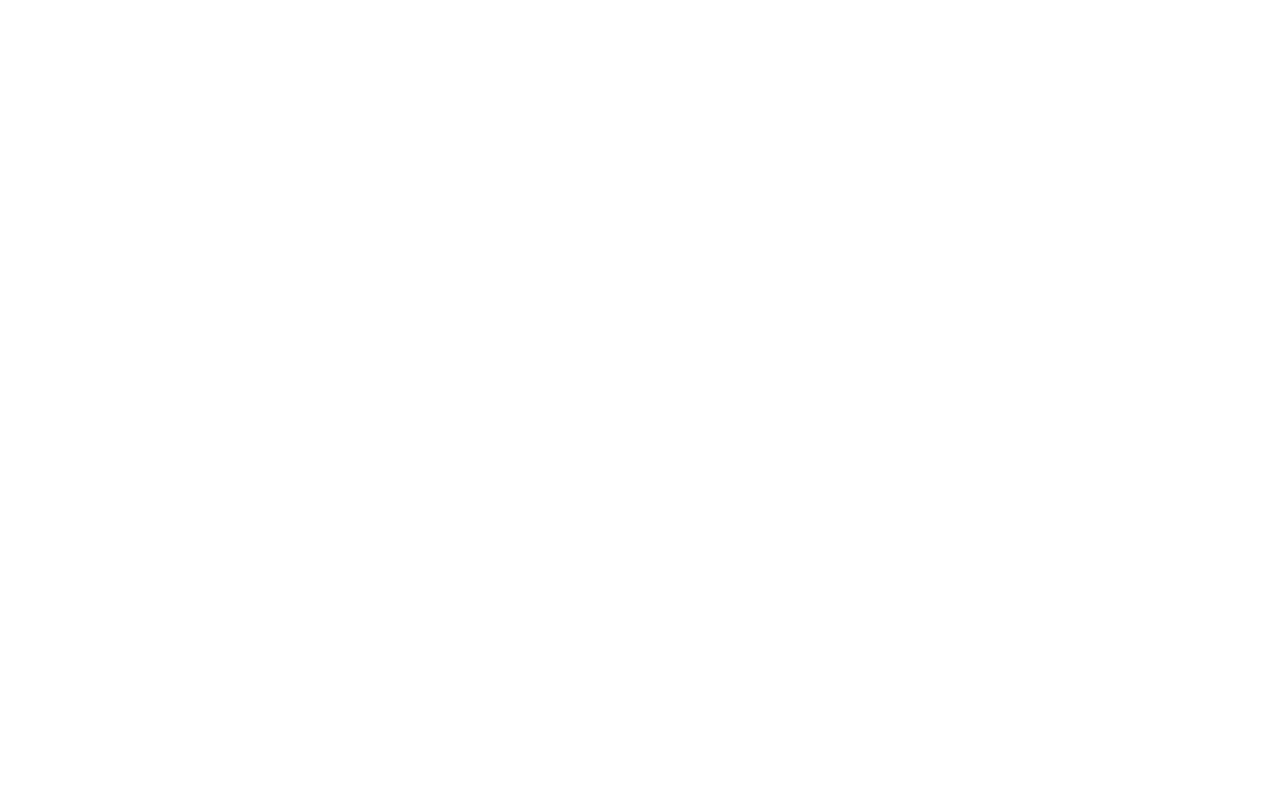
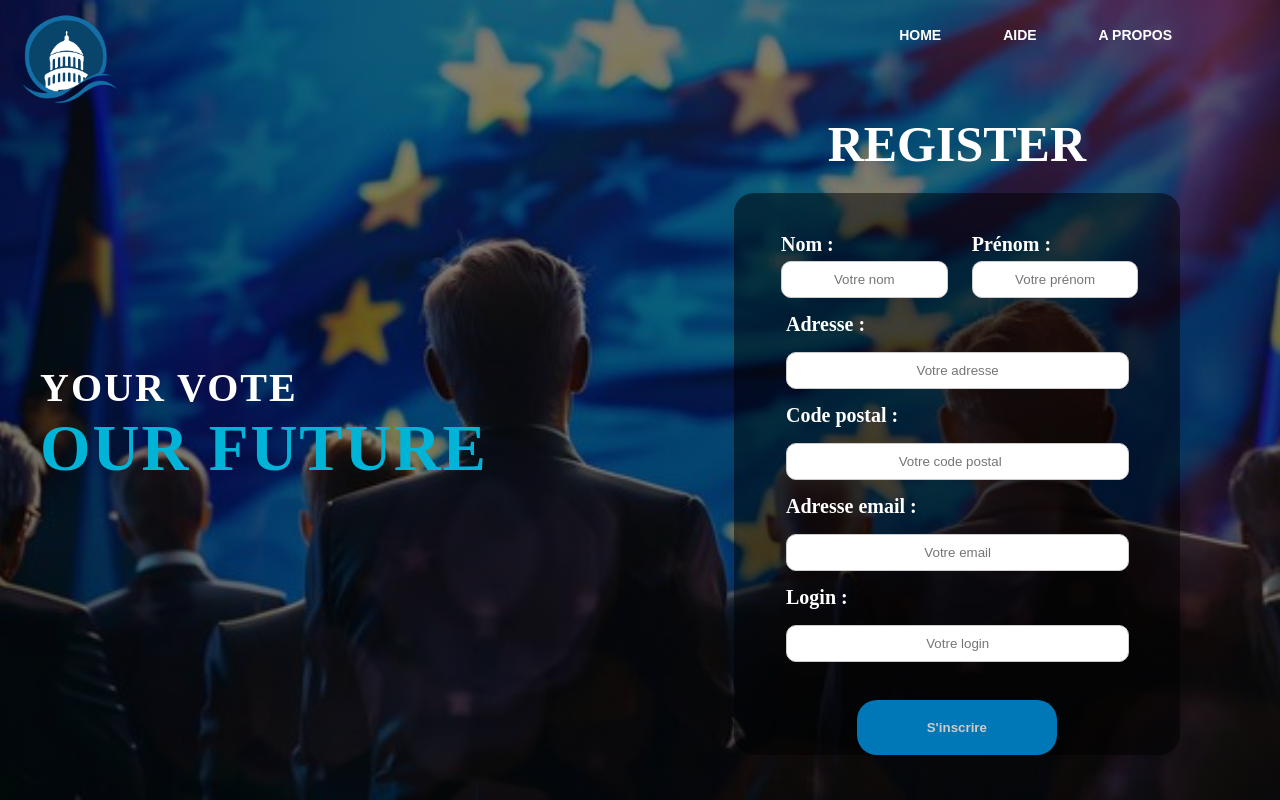
Before and after one commit to trangetdua/D-mocratie, a PHP site: page /register.php in a window 1280 px wide. Before the commit the page is empty. Run offline with PHP 8.4, Linux system fonts and the light colour scheme.

Commit message:
Page inscription et css

```diff
--- /dev/null
+++ b/web/vue/css/stylers.css
@@ -0,0 +1,314 @@
+* {
+    margin: 0;
+    padding: 0;
+  }
+
+  body {
+    display: flex;
+    flex-direction: column;
+    min-height: 100vh;
+  }
+
+  .main {
+    position: relative;
+  }
+
+
+  .hero {
+    width: 100%;
+    height: 100vh;
+    background: linear-gradient(to top, rgba(0,0,0,0.5)50%, rgba(0,0,0,0.5)50%),
+                url('../images/background.jpg') center/cover no-repeat;
+    display: flex;
+    position: relative;
+  }
+
+  .navbar {
+    display: flex;
+    justify-content: center;
+    width: 100%;
+    padding:0 20px ;
+    background-color: none;
+    position: absolute;
+    top: 0;
+    left: 0;
+    width: 90%;
+    z-index: 10;
+  }
+
+  /* Logo */
+  .icon {
+    width: auto;
+    float: left;
+    max-height: 10px;
+  }
+
+  .logo {
+    max-width: 100px;
+    height: auto;
+    padding-top: 10px;
+  }
+
+  .menu {
+    margin-left: auto;
+  }
+
+  ul {
+    float: left;
+    display: flex;
+    justify-content: center;
+    align-items: center;
+    padding-left: 50px;
+  }
+
+  ul li {
+    list-style: none;
+    margin-left: 62px;
+    margin-top: 27px;
+    font-size: 14px;
+  }
+
+  ul li img {
+    width: 24px;
+    height: auto;
+    margin-right: 5px;
+    transition: transform 0.5s ease;
+  }
+
+  .navbar .menu ul li img:hover {
+    transform: scale(1.2);
+    filter: invert(70%);
+  }
+
+  ul li a {
+    text-decoration: none;
+    color: #fff;
+    font-family: Arial;
+    font-weight: bold;
+    transition: 0.4s ease-in-out;
+  }
+
+  ul li a:hover {
+    color: #00b4d8;
+  }
+
+  /* ========== MAIN CONTENT (Hero) ========== */
+
+  .content-wrapper {
+    width: 1200px;
+    margin: 0 auto;
+    padding: 30px 0;
+    display: flex;
+    justify-content: space-between;
+    align-items: center;
+    padding-top: 100px;
+    /* align-items: center; => nếu muốn hai cột cùng hàng chiều ngang */
+    color: #fff;
+  }
+
+  .content-left {
+    width: 55%;
+    padding-right: 20px;
+  }
+
+  .content-left h1 {
+    font-family: 'Times New Roman';
+    font-size: 40px;
+    margin-bottom: 20px;
+    letter-spacing: 2px;
+  }
+
+  .content-left .content-span {
+    color: #00b4d8;
+    font-size: 65px;
+  }
+
+  .content-left .par {
+    font-family: Georgia, 'Times New Roman', Times, serif;
+    font-style: italic;
+    letter-spacing: 1.2px;
+    line-height: 30px;
+    margin-bottom: 20px;
+  }
+
+
+  .button {
+    z-index: 1;
+    position: relative;
+    text-decoration: none;
+    text-align: center;
+    appearance: none;
+    background-color: #00b4d8;
+    border-radius: 999px;
+    font-family: Georgia, 'Times New Roman', Times, serif;
+    color: #333;
+    font-size: 20px;
+    font-weight: bold;
+    padding: 20px 40px;
+    cursor: pointer;
+  }
+
+  .button::before {
+    content: "";
+    box-shadow: 0px 0px 24px 0px #FFEB3B;
+    mix-blend-mode: screen;
+    transition: opacity 0.3s;
+    position: absolute;
+    top: 0; right: 0; left: 0; bottom: 0;
+    border-radius: 999px;
+    opacity: 0;
+  }
+
+  .button::after {
+    content: "";
+    box-shadow: 0px 0px 23px 0px #FDFCA9 inset, 0px 0px 8px 0px #FFFFFF42;
+    transition: opacity 0.3s;
+    position: absolute;
+    top: 0; right: 0; left: 0; bottom: 0;
+    border-radius: 999px;
+    opacity: 0;
+  }
+
+  .button-wrapper:hover .button::before,
+  .button-wrapper:hover .button::after {
+    opacity: 1;
+  }
+
+  .content-right {
+    position: relative;
+    width: 40%;
+    padding: 40px 60px;
+  }
+
+  .form-title {
+    text-align: center;
+    margin-bottom: 20px;
+    font-size: 50px;
+    font-weight: bold;
+    color: #fff;
+  }
+
+  .reservation-form {
+    background-color: rgba(0, 0, 0, 0.5);
+    border-radius: 20px;
+    display: flex;
+    flex-direction: column;
+    align-items: center;
+    gap: 8px;
+    min-height: 500px;
+  }
+
+  .reservation-form input {
+    width: 90%;
+    padding: 10px;
+    border-radius: 10px;
+    border: 1px solid #ccc;
+    text-align: center;
+  }
+
+  .reservation-form h2 {
+    margin-bottom: 15px;
+    font-family: Arial, Helvetica, sans-serif;
+    font-size: 22px;
+  }
+
+  .reservation-form label {
+    margin-bottom: 5px;
+    display: block;
+    text-align: center;
+    margin-bottom: 5px;
+    font-size: 20px;
+  }
+
+  .reservation-form button {
+    padding: 8px;
+    width: 60%;
+    max-width: 200px;
+    border-radius: 20px;
+    border: none;
+    text-align: center;
+    cursor: pointer;
+    margin-top: 30px;
+    padding: 20px ;
+    background-color: #0077b6;
+    color: #ccc;
+    font-weight: bold;
+  }
+
+  .reservation-form h4 {
+    margin-top: 25px;
+    font-size: 17px;
+  }
+
+  .reservation-form button:hover {
+    background-color: #fff;
+    color: #00b4d8;
+  }
+
+  .form-group {
+    display: flex;
+    flex-direction: column;
+    align-items: flex-start;
+    gap: 15px;
+    width: 90%;
+    margin-top: 20px;
+    margin-left: 60px;
+  }
+
+  .form-group label {
+    display: block;
+    font-weight: bold;
+    font-size: 20px;
+    margin-bottom: 1px;
+    text-align: right;
+  }
+
+  .form-group input {
+    width: 80%;
+    max-width: 400px;
+    padding: 10px;
+    border-radius: 5px;
+    border: 1px solid #ccc;
+    border-radius: 10px;
+    text-align: center;
+  }
+
+  .signup-link {
+    text-decoration: none;
+    font-size: 17px;
+    color: #00b4d8;
+    font-weight: bold;
+  }
+
+  .signup-link:hover {
+    text-decoration: underline;
+    color: #ccc;
+  }
+
+  .form-group.row {
+    display: flex;
+    flex-direction: row;
+    justify-content: space-between;
+    gap: 20px;
+    margin-left: -15px;
+}
+
+.form-item {
+    flex: 1;
+    display: flex;
+    flex-direction: column;
+    justify-content: flex-start;
+    margin-left: 10px;
+}
+
+.form-item label {
+    text-align: left;
+    margin-bottom: 5px;
+}
+
+.form-item input {
+    width: 90%;
+    padding: 10px;
+    border-radius: 10px;
+    border: 1px solid #ccc;
+}
--- a/web/vue/register.php
+++ b/web/vue/register.php
@@ -1,74 +1,70 @@
-<?php
-require_once ('../config/connexion.php');
+<!DOCTYPE html>
+<html lang="en">
+<head>
+    <title>Register</title>
+    <link rel="stylesheet" href="./css/stylers.css">
+</head>
+<body>
+    <header class="main">
+        <nav class="navbar">
+            <div class="icon">
+                <img src="images/logo.png" alt="Logo" class="logo">
+            </div>
+            <div class="menu">
+                <ul>
+                    <li><a href="./index.html">HOME</a></li>
+                    <li><a id="aide">AIDE</a></li>
+                    <li><a id="about">A PROPOS</a></li>
+                </ul>
+            </div>
+        </nav>
+    </header>
 
-error_reporting(E_ALL);
-ini_set('display_errors', 1);
+    <section class="hero">
+        <div class="content-wrapper">
+            <div class="content-left">
+                <h1>YOUR VOTE <br><span class="content-span">OUR FUTURE</span></h1>
+            </div>
+            <div class="content-right">
+                <h2 class="form-title">REGISTER</h2>
 
-if ($_SERVER['REQUEST_METHOD'] === 'POST') {
-    $nom = trim($_POST['Nom_Utilisateur']);
-    $prenom = trim($_POST['Prenom_Utilisateur']);
-    $adresse = trim($_POST['Adr_Utilisateur']);
-    $codePostal = intval($_POST['Cp_Utilisateur']);
-    $email = trim($_POST['Mail_Utilisateur']);
-    $login = trim($_POST['Login_Utilisateur']);
-    $password = trim($_POST['Pdp_Utilisateur']);
+                <?php if (isset($_GET['error']) && $_GET['error'] === "email_exists"): ?>
+                    <p style="color: red;">Email déjà utilisé. Veuillez utiliser un autre email.</p>
+                <?php endif; ?>
 
-    try {
-        // Kiểm tra email hoặc login đã tồn tại thông qua API
-        $checkUrl = "https://example.com/api.php/utilisateur/?method=GET";
-        $curl = curl_init($checkUrl);
-        curl_setopt($curl, CURLOPT_RETURNTRANSFER, 1);
-        $response = curl_exec($curl);
+                <form class="reservation-form" action="register.php" method="post">
+                    <div class="form-group">
 
-        if ($response === false) {
-            throw new Exception("Erreur lors de la connexion à l'API: " . curl_error($curl));
-        }
+                        <div class="form-group row">
+                            <div class="form-item">
+                                <label for="nom">Nom :</label>
+                                <input type="text" id="nom" name="Nom_Utilisateur" placeholder="Votre nom" required>
+                            </div>
 
-        $users = json_decode($response, true);
+                            <div class="form-item">
+                                <label for="prenom">Prénom :</label>
+                                <input type="text" id="prenom" name="Prenom_Utilisateur" placeholder="Votre prénom" required>
+                            </div>
+                        </div>
 
-        foreach ($users as $user) {
-            if ($user['Mail_Utilisateur'] === $email || $user['Login_Utilisateur'] === $login) {
-                // Email hoặc login đã tồn tại
-                header('Location: register.php?error=email_exists');
-                exit;
-            }
-        }
 
-        // Gửi dữ liệu qua API POST
-        $registerUrl = "https://example.com/api.php/utilisateur/?method=POST";
-        $data = [
-            'Nom_Utilisateur' => $nom,
-            'Prenom_Utilisateur' => $prenom,
-            'Adr_Utilisateur' => $adresse,
-            'Cp_Utilisateur' => $codePostal,
-            'Mail_Utilisateur' => $email,
-            'Login_Utilisateur' => $login,
-            'Pdp_Utilisateur' => $password
-        ];
+                        <label for="adresse">Adresse :</label>
+                        <input type="text" id="adresse" name="Adr_Utilisateur" placeholder="Votre adresse" required>
 
-        $curl = curl_init($registerUrl);
-        curl_setopt($curl, CURLOPT_POST, 1);
-        curl_setopt($curl, CURLOPT_RETURNTRANSFER, 1);
-        curl_setopt($curl, CURLOPT_HTTPHEADER, ['Content-Type: application/json']);
-        curl_setopt($curl, CURLOPT_POSTFIELDS, json_encode($data));
-        $response = curl_exec($curl);
+                        <label for="code-postal">Code postal :</label>
+                        <input type="number" id="code-postal" name="Cp_Utilisateur" placeholder="Votre code postal" required>
 
-        if ($response === false) {
-            throw new Exception("Erreur lors de l'envoi des données: " . curl_error($curl));
-        }
+                        <label for="email">Adresse email :</label>
+                        <input type="email" id="email" name="Mail_Utilisateur" placeholder="Votre email" required>
 
-        $result = json_decode($response, true);
+                        <label for="login">Login :</label>
+                        <input type="text" id="login" name="Login_Utilisateur" placeholder="Votre login" required>
 
-        if (isset($result['id'])) {
-            // Đăng ký thành công
-            header('Location: connection.php');
-            exit;
-        } else {
-            throw new Exception("Erreur lors de l'enregistrement: " . $result['message']);
-        }
-
-    } catch (Exception $e) {
-        echo "<p style='color:red;'>Erreur: " . $e->getMessage() . "</p>";
-    }
-}
-?>
+                    </div>
+                    <button type="submit">S'inscrire</button>
+                </form>
+            </div>
+        </div>
+    </section>
+</body>
+</html>
```
